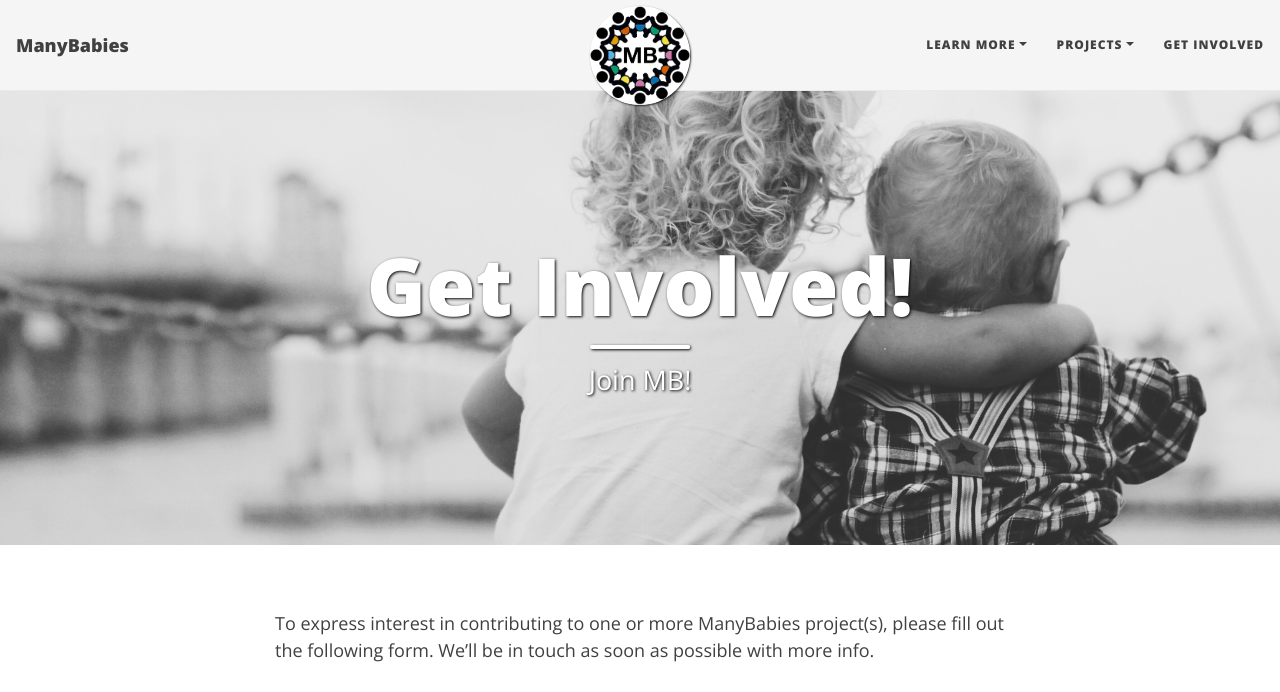
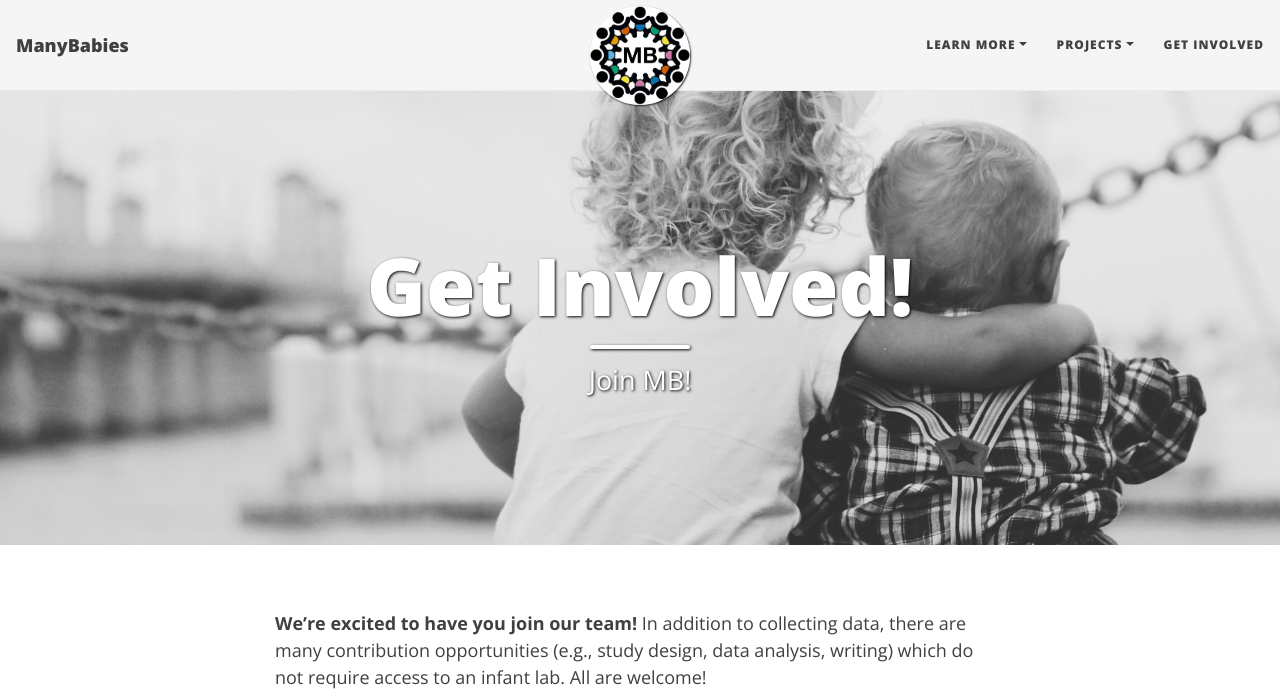
Before and after one commit to manybabies/manybabies.github.io, a Jekyll site: the page built from get_involved.md, in a window 1280 px wide and 1400 px high. Shown: the top 692 px of the window. Built offline with Jekyll 4.4.1, drawn with Linux system fonts in a browser that asks for light colours; nearby versions of some CDN libraries; some web fonts are replaced; some of the changed text lies outside the part shown; grey boxes are pictures that could not be loaded.

Commit message:
Update get_involved.md

```diff
--- a/get_involved.md
+++ b/get_involved.md
@@ -36,20 +36,16 @@
 <!--
   We are working with the [Psychological Science Accelerator](https://psysciacc.org/) team to deliver a new sign-up page! Meanwhile, please subscribe to the listserv for [projects]({{site.baseurl}}/projects) for which you are interested in collaborating or e-mail the project leaders.
 -->
+**We're excited to have you join our team!** In addition to collecting data, there are many contribution opportunities (e.g., study design, data analysis, writing) which do not require access to an infant lab. All are welcome!
 
-To express interest in contributing to one or more ManyBabies project(s), please fill out the following form. We'll be in touch as soon as possible with more info.
+Please fill in the form at the bottom of this page to indicate your interest in getting involved. Your responses to the form will be shared with the relevant Project Leads. You are also encouraged to subscribe to project listservs (see list below).
 
-<iframe src="https://docs.google.com/forms/d/e/1FAIpQLScTzmf11OUsL3kgXtdqYRMTn-k4VBYX5NKBET68uhwMJcbRwA/viewform?embedded=true" width="640" height="3807" frameborder="0" marginheight="0" marginwidth="0">Loading…</iframe>
-
-
-***
-
-You are also welcome to contact Project Leads directly if you are interested in contributing to their project:
+### Listservs and Contact Info
 
 ##### General
 * MB: [[listserv]](https://mailman.stanford.edu/mailman/listinfo/manybabies) [Governing Board](mailto:manybabies-gb@mailman.stanford.edu), [Executive Director](mailto:manybabiesconsortium@gmail.com)
 
-##### Main projects
+##### Main Projects
 * MB1: [[listserv]](https://mailman.stanford.edu/mailman/listinfo/manybabies1) [Michael Frank](mailto:mcfrank@stanford.edu), [Melanie Soderstrom](mailto:M_Soderstrom@umanitoba.ca)
 * MB2: [[listserv]](https://mailman.stanford.edu/mailman/listinfo/manybabies2)
 [Dora Kampis](mailto:dk@psy.ku.dk), [Michael Frank](mailto:mcfrank@stanford.edu), [Hannes Rakoczy](mailto:hrakocz@uni-goettingen.de), [Tobias Schuwerk](mailto:Tobias.Schuwerk@psy.lmu.de)
@@ -60,7 +56,7 @@
 * MB-ManyWebcams: [[listserv]](https://lists.lrz.de/mailman/listinfo/online_mb2) [Tobias Schuwerk](mailto:tobias.schuwerk@psy.lmu.de), [Adrian Steffan](adrian.steffan@hotmail.de), [Lucie Zimmer](lucie.zimmer@psy.lmu.de)
 * MB-Demographics: [[listserv]](https://mailman.stanford.edu/mailman/listinfo/manybabies-demographics) [Leher Singh](mailto:leher.singh.nus@gmail.com), [Mihaela Barokova](mailto:mihaela.barokova@gmail.com)
 
-##### Spin-offs
+##### Spin-Offs
 * MB1A: [[listserv]](https://mailman.stanford.edu/mailman/listinfo/manybabies-africa) [Alex Carstensen](mailto:abc@ucsd.edu), [George Kachergis](mailto:kachergis@stanford.edu), [Angeline Tsui](mailto:angelinetsui@gmail.com), [Casey Lew-Williams](mailto:caseylw@princeton.edu), [Michael Frank](mailto:mcfrank@stanford.edu)
 * MB1B: [[listserv]](https://groups.google.com/forum/#!forum/manybabies-bilingual) [Krista Byers-Heinlein](mailto:K.Byers@concordia.ca)
 * MB1G: [Krista Byers-Heinlein](mailto:K.Byers@concordia.ca)
@@ -82,3 +78,10 @@
 
 ### Updates
 If you are a **ManyBabies** collaborator, don't forget to keep an updated record of your MB-related activities and initiatives (e.g., workshops, talks etc.). In this [spreadsheet](https://docs.google.com/spreadsheets/d/1esnJTsPB0NJ2PP0fwmWIhSxShKLIN99Ga8ehCDyz3rQ/edit?usp=sharing) you can check a more complete list of **MB** activities and initiatives. To add new activities and initiatives, please complete [this form](https://forms.gle/qaynWvpYLP1J4eYd6).
+
+***
+
+### Sign-Up Form
+To express interest in contributing to one or more **ManyBabies** project(s), please fill out this form. We'll be in touch as soon as possible with more info.
+
+<iframe src="https://docs.google.com/forms/d/e/1FAIpQLScTzmf11OUsL3kgXtdqYRMTn-k4VBYX5NKBET68uhwMJcbRwA/viewform?embedded=true" width="640" height="3807" frameborder="0" marginheight="0" marginwidth="0">Loading…</iframe>
```
